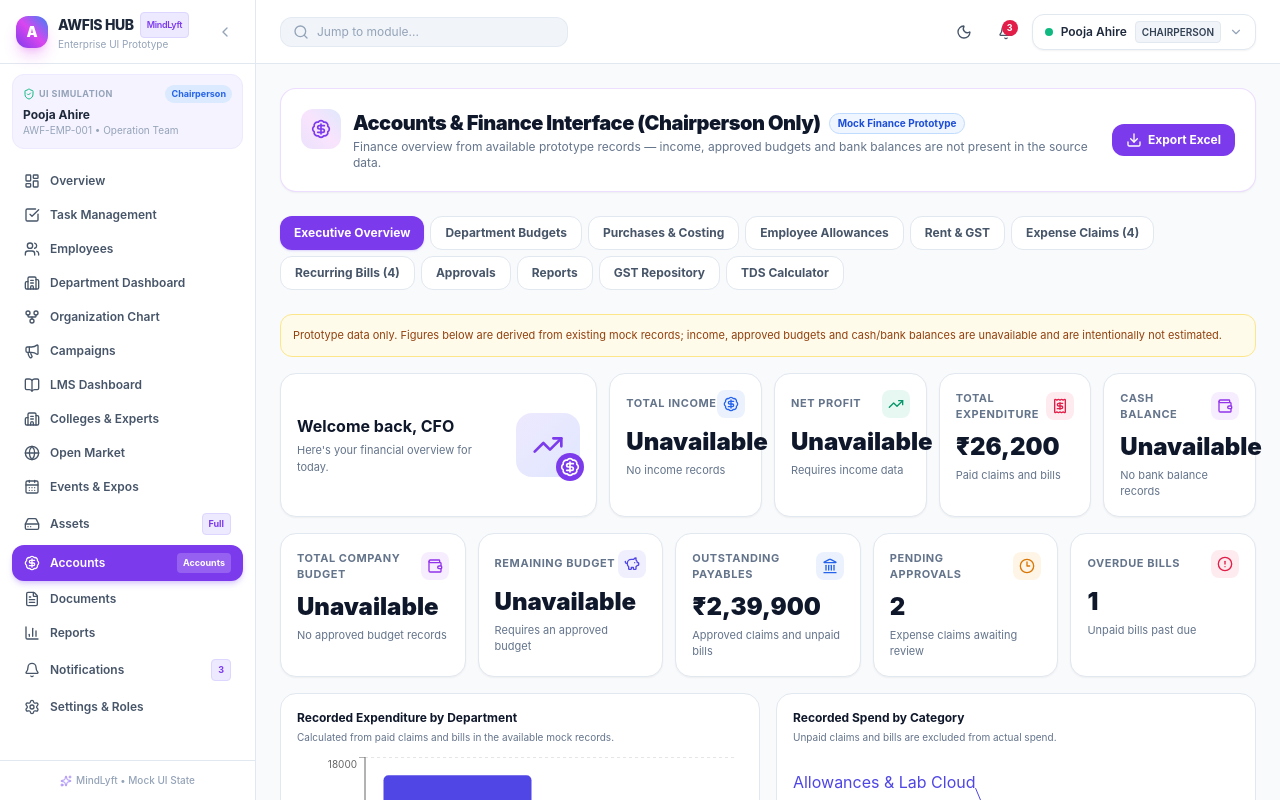
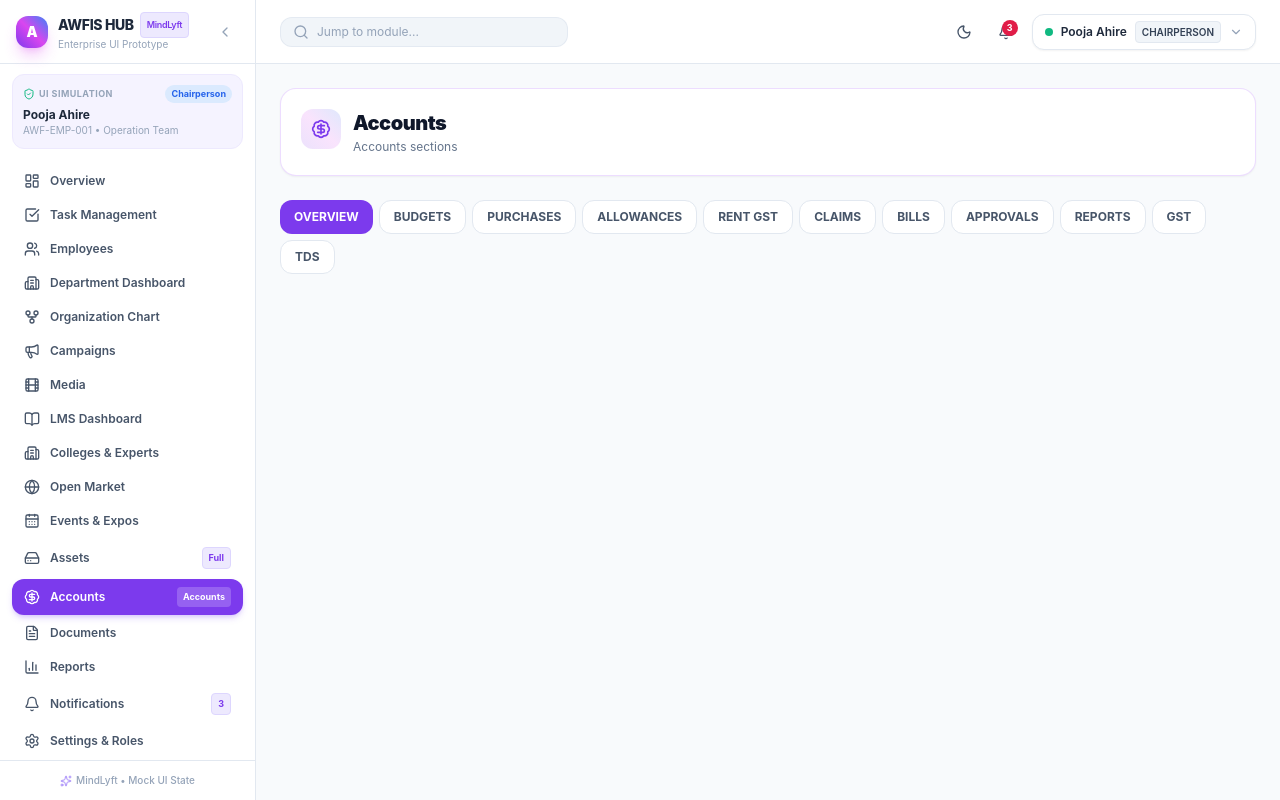
Before and after one commit to sakshi1218/awfishub, a Next.js app: page /accounts in a window 1280 px wide. Shown: the top 800 px of the page. Built offline with nearby package versions, Linux system fonts and the light colour scheme.

Commit message:
Simplify media and accounts sections

```diff
--- a/src/app/accounts/page.tsx
+++ b/src/app/accounts/page.tsx
@@ -110,6 +110,19 @@ export default function AccountsAndFinancePage() {
   }
 
   const chartColors = ['#4f46e5', '#0f9f9a', '#f59e0b', '#e76f51', '#3182ce', '#7c3aed'];
+
+  return (
+    <div className="space-y-6">
+      <PageHeader title="Accounts" subtitle="Accounts sections" icon={BadgeDollarSign} />
+      <div className="flex flex-wrap gap-1.5">
+        {(['OVERVIEW', 'BUDGETS', 'PURCHASES', 'ALLOWANCES', 'RENT_GST', 'CLAIMS', 'BILLS', 'APPROVALS', 'REPORTS', 'GST', 'TDS'] as const).map((id) => (
+          <button key={id} onClick={() => setTab(id)} className={`px-3.5 py-2 rounded-xl text-xs font-bold ${tab === id ? 'bg-violet-600 text-white' : 'bg-white dark:bg-slate-900 border border-slate-200 dark:border-slate-800 text-slate-600 dark:text-slate-300'}`}>
+            {id.replace('_', ' ')}
+          </button>
+        ))}
+      </div>
+    </div>
+  );
 
   const exportFinanceExcel = () => {
     const wb = XLSX.utils.book_new();
--- a/src/app/media/page.tsx
+++ b/src/app/media/page.tsx
@@ -73,6 +73,22 @@ function MediaPageContent() {
     return Array.from(grouped.values()).sort((a, b) => b.reach - a.reach);
   }, [visiblePosts]);
   const clearSocialFilters = () => { setSocialPlatform('All platforms'); setSocialDateFrom(''); setSocialDateTo(''); };
+
+  return (
+    <div className="space-y-6">
+      <header className="rounded-2xl border border-slate-200 bg-white p-6 dark:border-slate-800 dark:bg-slate-900">
+        <p className="text-xs font-semibold uppercase tracking-wide text-rose-700 dark:text-rose-300">Media workspace</p>
+        <h1 className="mt-2 text-2xl font-semibold text-slate-950 dark:text-white">Media</h1>
+      </header>
+      <nav aria-label="Media sections" className="flex flex-wrap gap-1.5">
+        {(['OVERVIEW', 'SOCIAL', 'PODCAST', 'REELS', 'FUNDS', 'STRATEGIES', 'SCHEDULE'] as MediaTab[]).map((id) => (
+          <button key={id} onClick={() => setTab(id)} className={`rounded-xl px-3.5 py-2 text-xs font-bold ${tab === id ? 'bg-rose-600 text-white' : 'border border-slate-200 bg-white text-slate-600 dark:border-slate-800 dark:bg-slate-900 dark:text-slate-300'}`}>
+            {id}
+          </button>
+        ))}
+      </nav>
+    </div>
+  );
 
   return (
     <div className="space-y-6">
--- a/src/components/layout/Sidebar.tsx
+++ b/src/components/layout/Sidebar.tsx
@@ -10,6 +10,7 @@ import {
   Users,
   GitFork,
   Megaphone,
+  Film,
   BookOpen,
   Building2,
   Globe,
@@ -57,6 +58,7 @@ export default function Sidebar({
     { label: 'Department Dashboard', href: '/departments', icon: Building2, visible: true },
     { label: 'Organization Chart', href: '/organization', icon: GitFork, visible: true },
     { label: 'Campaigns', href: '/campaigns', icon: Megaphone, visible: true },
+    { label: 'Media', href: '/media', icon: Film, visible: true },
     { label: 'LMS Dashboard', href: '/learning/dashboard', icon: BookOpen, visible: true },
     { label: 'Colleges & Experts', href: '/colleges', icon: Building2, visible: true },
     { label: 'Open Market', href: '/open-market', icon: Globe, visible: true },
```
